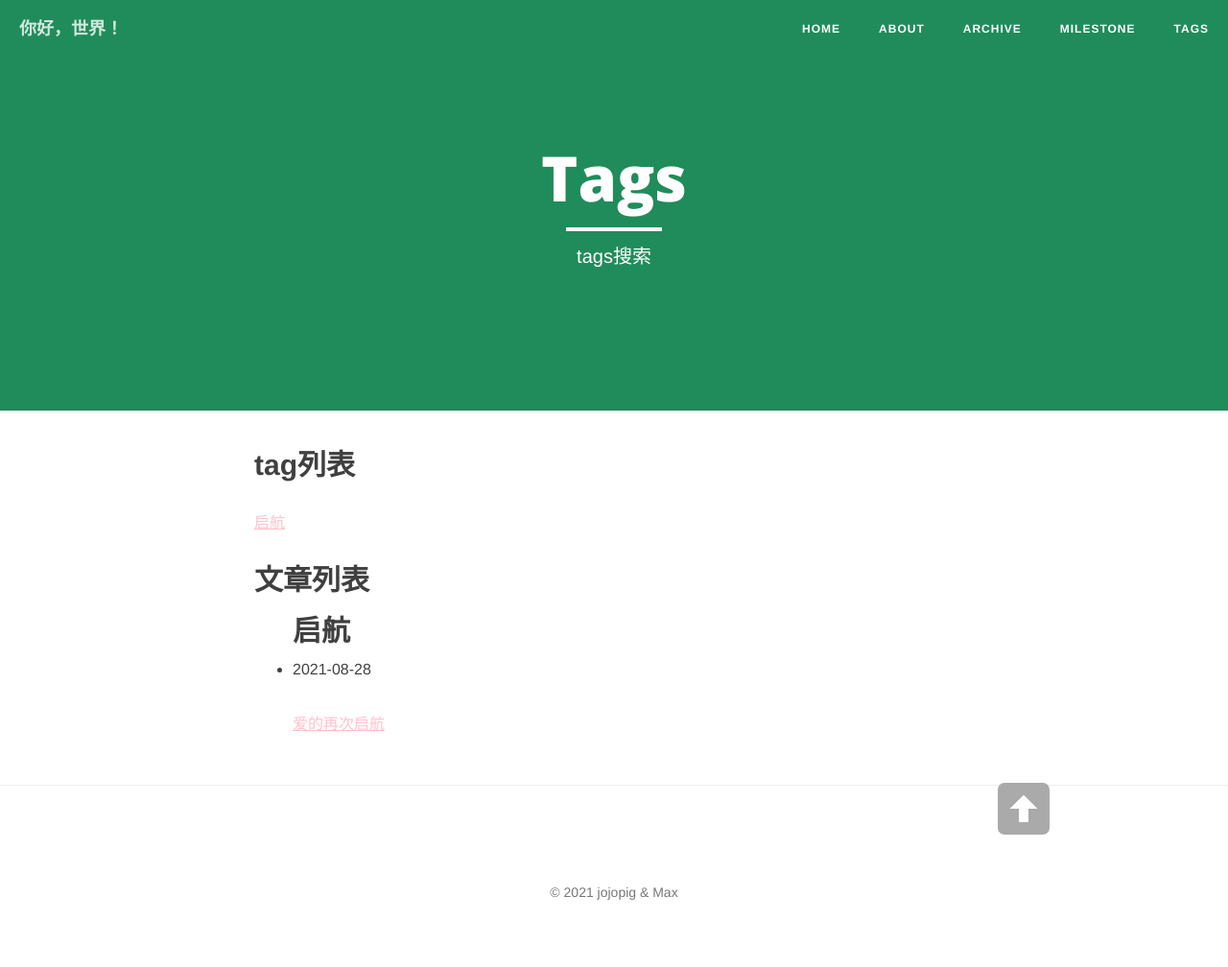
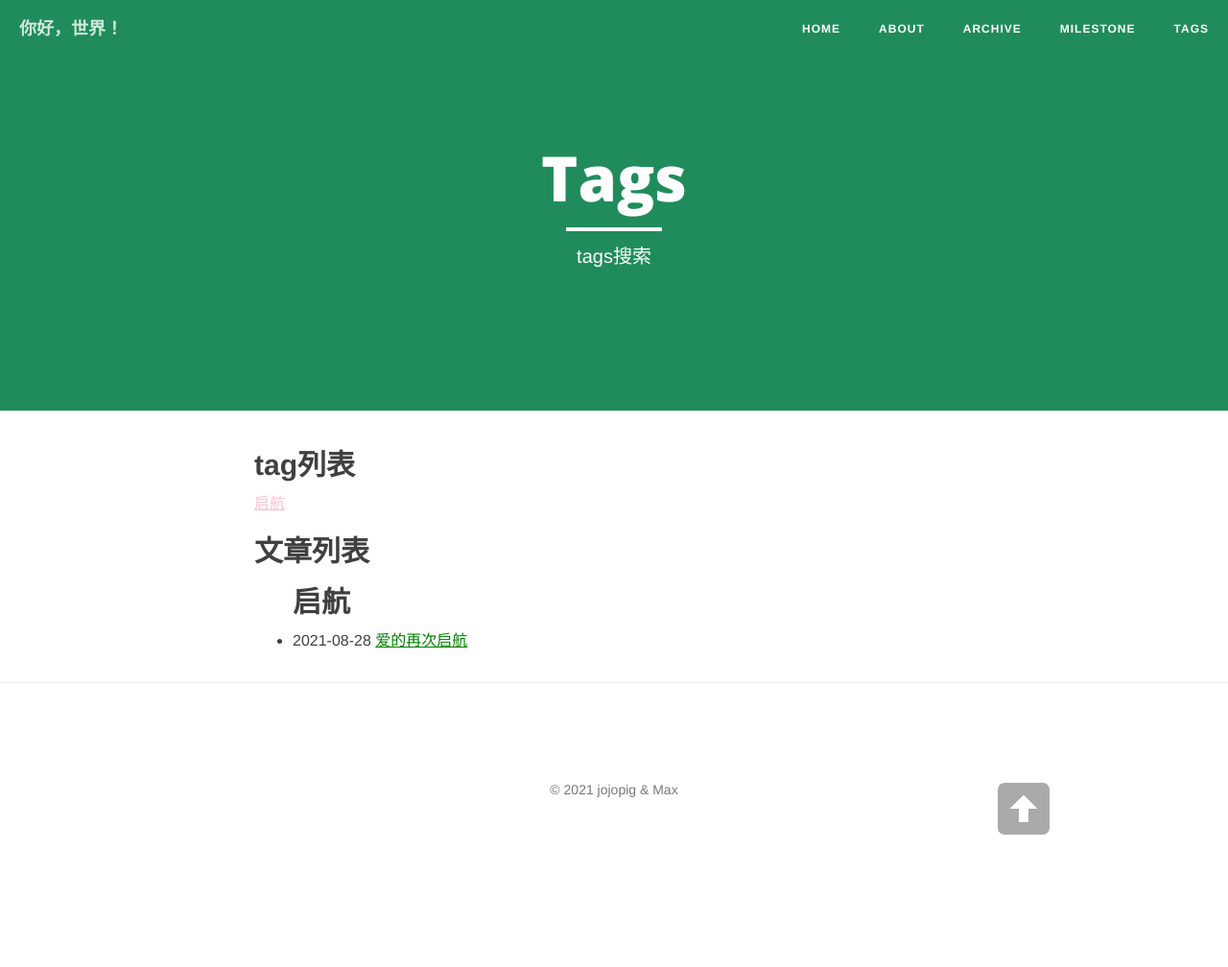
Before and after one commit to GaopanHuang/gaopanhuang.github.io, a Jekyll site: the page built from tags.md, in a window 1280 px wide. Shown: the whole page at 96% size. Built offline with Jekyll 4.4.1, drawn with Linux system fonts in a browser that asks for light colours; nearby versions of some CDN libraries; library files that are not in the unit come from our copies; after the commit the page ends 901 px from its top, so only the background shows below that.

Commit message:
Update tags.md

```diff
--- a/tags.md
+++ b/tags.md
@@ -9,7 +9,7 @@ header-img: "img/green.jpg"
 
 <div id='tag_cloud'>
 {% for tag in site.tags %}
-  <a href="#{{ tag[0] }}" title="{{ tag[0] }}" rel="{{ tag[1].size }}"><u style="color:pink"><p style="color:pink">{{ tag[0] }}</p></u></a>
+  <a href="#{{ tag[0] }}" title="{{ tag[0] }}" rel="{{ tag[1].size }}"><u style="color:pink">{{ tag[0] }}</u></a>
 {% endfor %}
 </div>
 
@@ -21,7 +21,7 @@ header-img: "img/green.jpg"
 {% for post in tag[1] %}
   <li class="listing-item">
   <time datetime="{{ post.date | date:"%Y-%m-%d" }}">{{ post.date | date:"%Y-%m-%d" }}</time>
-  <a href="{{ post.url }}" title="{{ post.title }}"><u style="color:pink"><p style="color:pink">{{ post.title }}</p></u></a>
+  <a href="{{ post.url }}" title="{{ post.title }}"><u style="color:green">{{ post.title }}</u></a>
   </li>
 {% endfor %}
 {% endfor %}
```
